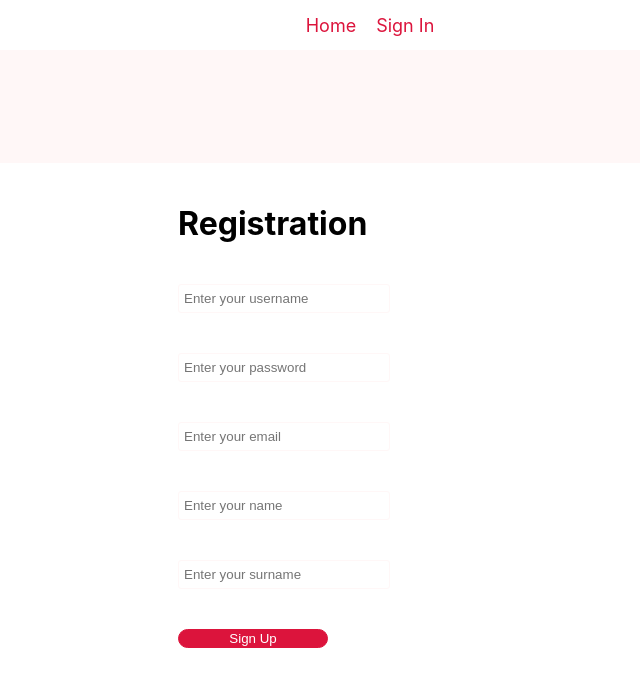
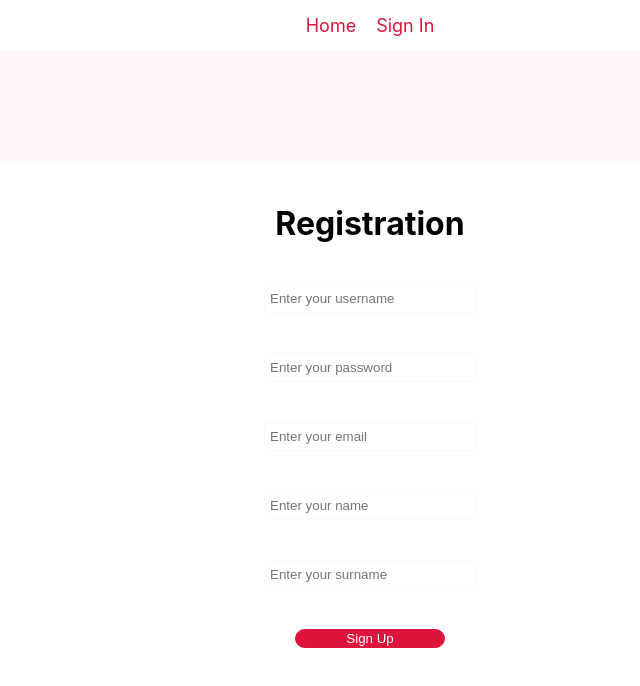
Before and after one commit to dar-twitt/DARTwitt, a React (Create React App) app in the folder frontend/: page /register in a window 1280 px wide. Shown: the top 686 px of the page, without its empty margins (270-910 px from the left). Built offline with nearby package versions, Linux system fonts and the light colour scheme.

Commit message:
signin/signup/style-edited

```diff
--- a/frontend/src/app/components/SignIn/SignIn.css
+++ b/frontend/src/app/components/SignIn/SignIn.css
@@ -40,7 +40,7 @@
     display: flex;
     flex-direction: column;
     justify-content: flex-start;
-    align-items: flex-start;
+    align-items: center;
 }
 
 .signIn__input{
--- a/frontend/src/app/components/SignUp/SignUp.css
+++ b/frontend/src/app/components/SignUp/SignUp.css
@@ -38,7 +38,7 @@
     display: flex;
     flex-direction: column;
     justify-content: flex-start;
-    align-items: flex-start;
+    align-items: center;
 }
 
 .signUp__input{
```
Also changed, not shown: 1 other file (tests, documents, lock files or other folders).
